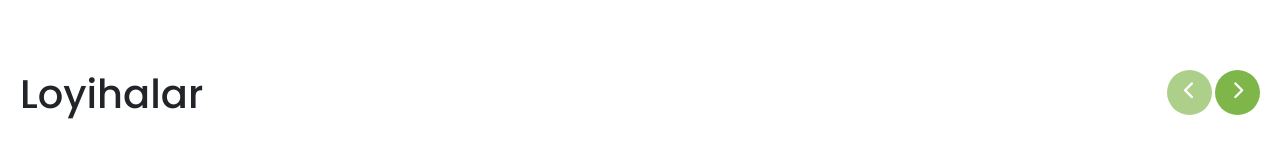
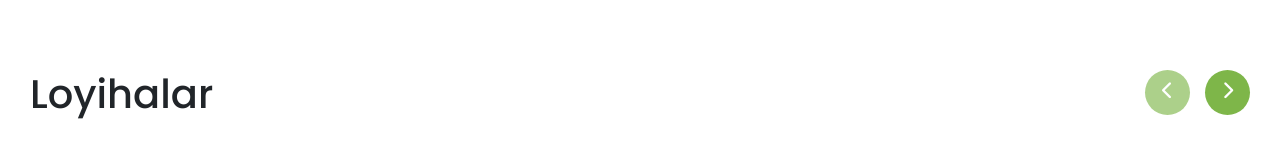
Before and after one commit to IsmoilHamidov/IT-BILIM-imitation-project, a React (Create React App) app: page / in a window 1280 px wide. Shown: the part 1917-2070 px from the top of the page. Built offline with nearby package versions, Linux system fonts and the light colour scheme.

Commit message:
Changes in style

```diff
--- a/src/Components/Swiper.jsx
+++ b/src/Components/Swiper.jsx
@@ -9,7 +9,7 @@ import pearson from "../Assets/pearson_img.png";
 function SwiperSlider() {
   const [offset, setOffset] = useState(0);
   const totalCards = 3;
-  const cardWidth = 102; // Each card takes 100% of the container width
+  const cardWidth = 100; // Each card takes 100% of the container width
 
   const handleScroll = (event) => {
     event.preventDefault(); // Prevent the default scroll behavior
--- a/src/Styles/App.css
+++ b/src/Styles/App.css
@@ -12,7 +12,7 @@ body{
     font-weight: 300;
 }
 .Carsuel_box{
-    padding: 60px 20px;
+    padding: 60px 30px;
     /* border: 2px solid red; */
     height: 750px;
 }
@@ -270,7 +270,7 @@ body{
 .info_Project_box{
     height: auto;
     display: flex;
-    padding: 60px 20px;
+    padding: 60px 30px;
 }
 .info_Project_box div{
     height: auto;
@@ -407,8 +407,8 @@ body{
     background-color: #7065f0;
 }
 .numbers{
-    width: 30%;
-    height: 170px;
+    width: 25%;
+    height: 190px;
     max-height: 210px;
     color: white;
     display: grid;
@@ -430,7 +430,7 @@ body{
     height: auto;
 }
 .IT_bilim_holder div{
-    padding: 60px 20px;
+    padding: 60px 30px;
     height: 330px;
     max-height: 400px;
     display: flex;
@@ -576,7 +576,7 @@ body{
   .Footer{
     width: 100%;
     height: auto;
-    padding: 30px 25px 30px 25px;
+    padding: 30px;
     background-color: #303030;
   }
   .footer_top{
--- a/src/Styles/Responsive.css
+++ b/src/Styles/Responsive.css
@@ -77,7 +77,7 @@
         flex-direction: column;
     }
     .Projects_Swiper h2 {
-        font-size: 21px;
+        font-size: 22px;
         font-weight: 500;
         margin-bottom: 40px;
     }
@@ -172,7 +172,7 @@
     .Data_numbers_box{
         display: flex;
         flex-direction: column;
-        padding: 60px 20px;
+        padding: 60px 30px;
         row-gap: 10px;
     }
     .numbers{
@@ -366,6 +366,7 @@
         height: auto;
         display: flex;
         flex-direction: column;
+        align-items: flex-start;
     }
     .Footer_bottom span{
         font-size: 16px;
--- a/src/Styles/Slider.css
+++ b/src/Styles/Slider.css
@@ -2,10 +2,10 @@
 /* Swiper */
 .Projects_Swiper{
     overflow: hidden;
-    padding: 70px 20px;
+    padding: 70px 30px;
 }
 .swiper_top {
-    height: 50px;
+    height: 60px;
     display: flex;
     justify-content: space-between;
 }
@@ -14,10 +14,11 @@
     font-weight: 500;
 }
 .swiper_btn_group {
-    width: 7.5%;
+    width: 20%;
     height: 100%;
     display: flex;
-    justify-content: space-between;
+    justify-content: end;
+    column-gap: 15px;
 }
 .swiper_btn_group button {
     width: 45px;
@@ -40,7 +41,7 @@
 .swiper_bottom_inner {
     display: flex;
     column-gap: 25px;
-    transition: transform 0.6s ease;
+    transition: transform 0.6s ease-in-out;
 }
 .swiper_bottom_Card {
     min-width: 49%;
@@ -88,7 +89,7 @@
     color: white;
 }
 .swiper_bottom_Card a i {
-    transition: transform 0.5s ease;
+    transition: transform 0.6s ease-in;
 }
 .swiper_bottom_Card a:hover i {
     transform: translateX(8px);
@@ -117,7 +118,7 @@
 }
 
 .slick-slide {
-    transition: transform 0.4s linear;
+    transition: transform 0.6s linear;
 }
 
 .slick-list {
```
